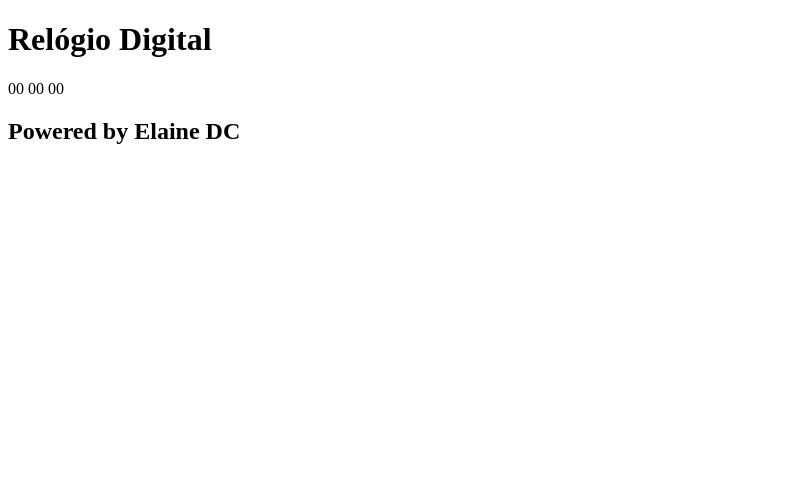
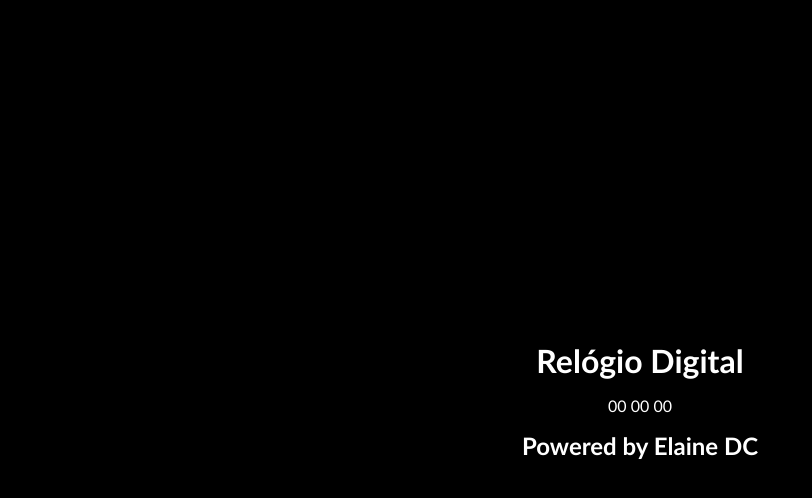
Before and after one commit to Elainedc/relogio_digital_dinamico, a plain HTML site: page index.html in a window 1280 px wide. Shown: the whole page, without its empty margins (0-812 px from the left). Drawn offline with Linux system fonts and the light colour scheme.

Commit message:
ajustando cores e formas

```diff
--- a/style.css
+++ b/style.css
@@ -2,7 +2,23 @@
     --color-dark: black;
     --color-white: white;
     --color-light: #ababab;
-    --color-purple: #ababab;
+    --color-purple: #5d15a5;
+}
 
+*{
+    background-color: var(--color-dark);
+    color: var(--color-white);
+    font-family: 'Gill Sans', 'Gill Sans MT', Calibri, 'Trebuchet MS', sans-serif;
+    margin: 0;
+    padding: 0;
+}
+
+body {
+    display: flex;
+    justify-content: center;
+    align-items: center;
+    min-height: 100vh;
+    flex-direction: column;
+    gap: 16px;
 
 }
```
